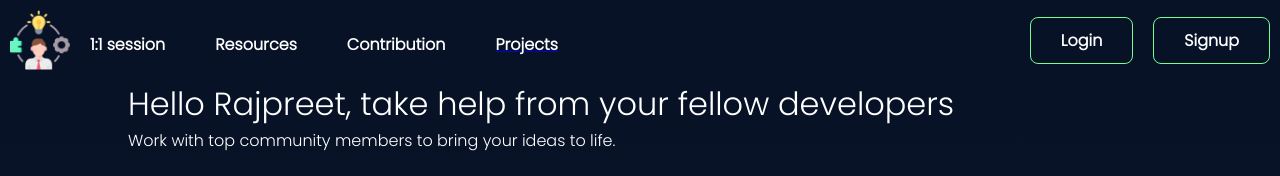
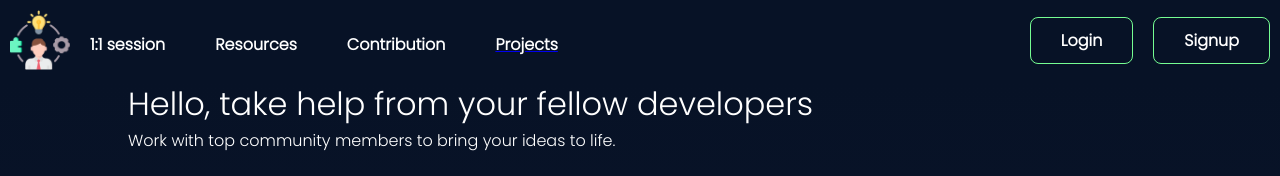
Before and after one commit to Sayo1305/supr, a React (Create React App) app: page /postpage in a window 1280 px wide. Shown: the top 176 px of the page. Built offline with nearby package versions, Linux system fonts and the light colour scheme; no server answers; the database is empty.

Commit message:
added create post

```diff
--- a/src/pages/CreatePostPage.jsx
+++ b/src/pages/CreatePostPage.jsx
@@ -23,7 +23,7 @@ const CreatePostPage = () => {
             <div className="projecthero">
                 <div className="projectheading">
                     <div className="header">
-                        <span id='projspan1'>Hello Rajpreet, take help from your fellow developers<br /></span>
+                        <span id='projspan1'>Hello, take help from your fellow developers<br /></span>
                         <span id='projspan2'>Work with top community members to bring your ideas to life.</span>
                     </div>
                 </div>
```
